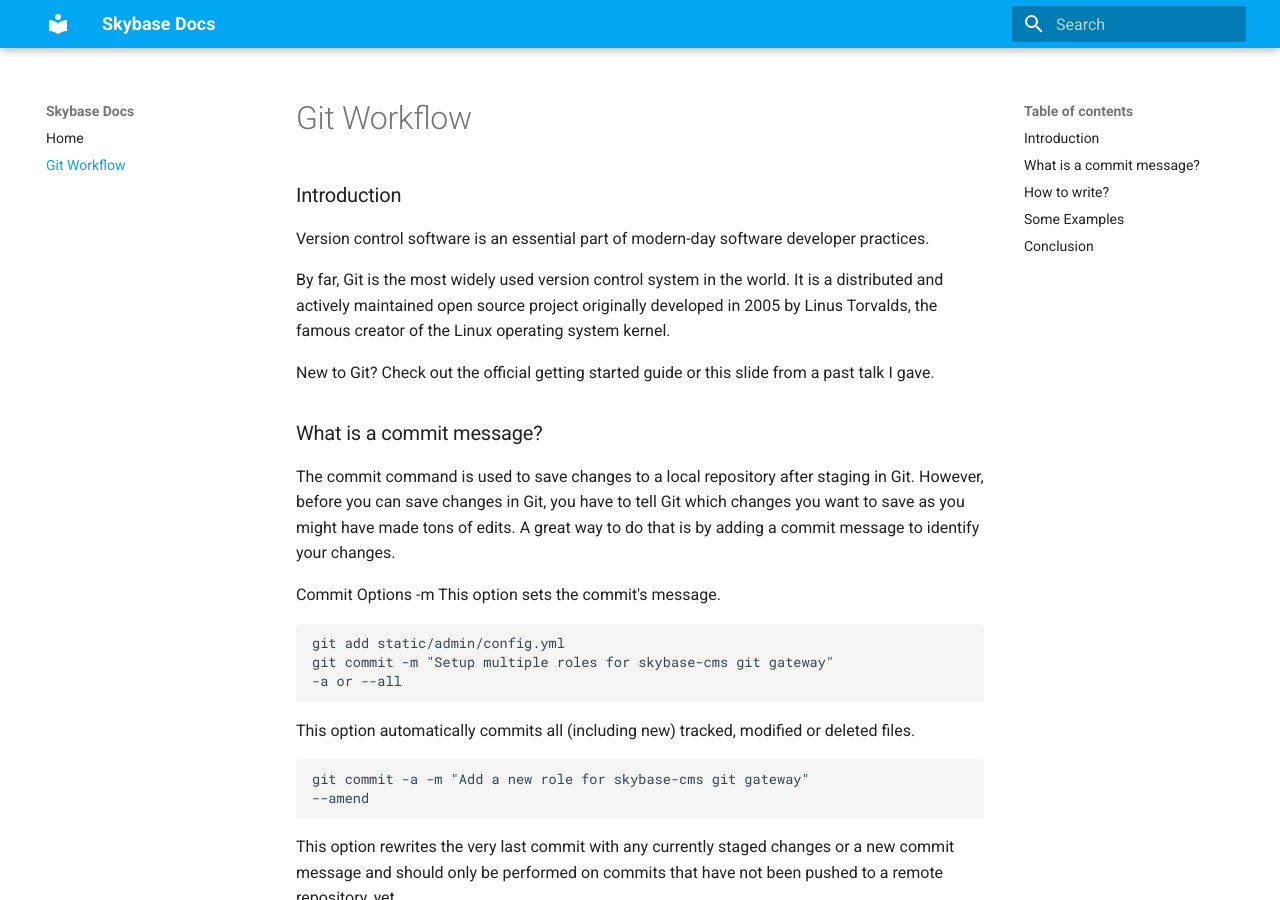
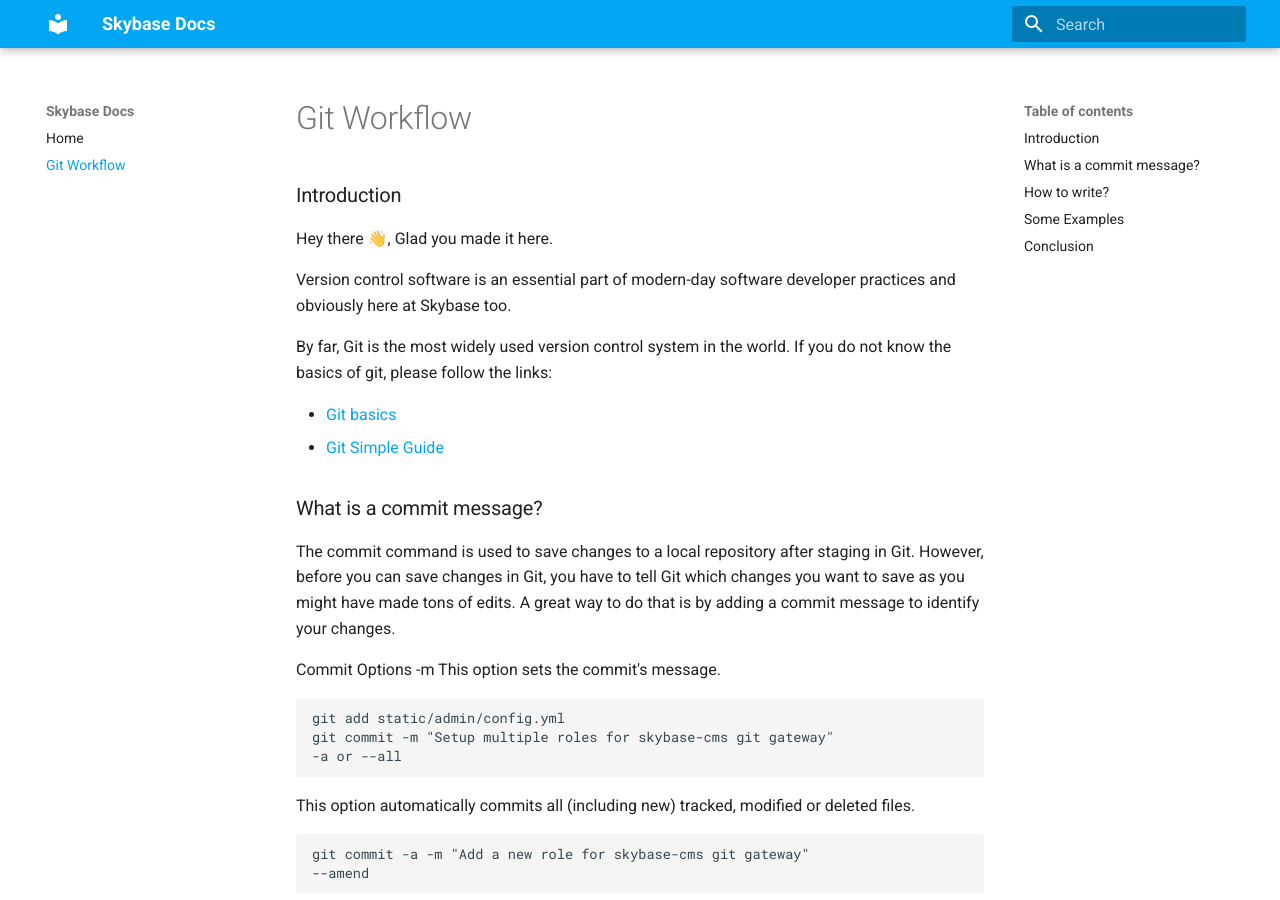
Before and after one commit to skybaseinnovations/docs, an MkDocs documentation site: the page built from docs/git.md, in a window 1280 px wide and 900 px high. Built offline with MkDocs 1.6.1 and Material for MkDocs 9.7.7, drawn with Linux system fonts in a browser that asks for light colours; some of the changed text lies outside the part shown.

Commit message:
Update git page

```diff
--- a/docs/git.md
+++ b/docs/git.md
@@ -1,9 +1,12 @@
 ### Introduction
-Version control software is an essential part of modern-day software developer practices.
+Hey there 👋, Glad you made it here.
 
-By far, Git is the most widely used version control system in the world. It is a distributed and actively maintained open source project originally developed in 2005 by Linus Torvalds, the famous creator of the Linux operating system kernel.
+Version control software is an essential part of modern-day software developer practices and obviously here at Skybase too.
 
-New to Git? Check out the official getting started guide or this slide from a past talk I gave.
+By far, Git is the most widely used version control system in the world. If you do not know the basics of git, please follow the links:
+
+- [Git basics](https://www.freecodecamp.org/news/learn-the-basics-of-git-in-under-10-minutes-da548267cc91/)
+- [Git Simple Guide](https://rogerdudler.github.io/git-guide/)
 
 ### What is a commit message?
 The commit command is used to save changes to a local repository after staging in Git. However, before you can save changes in Git, you have to tell Git which changes you want to save as you might have made tons of edits. A great way to do that is by adding a commit message to identify your changes.
@@ -145,3 +148,6 @@
 ### Conclusion
 
 The most important part of a commit message is that it should be clear and meaningful. In the long run, writing good commit messages shows how much of a collaborator you are. The benefits of writing good commit messages are not only limited to your team, but indeed expand to yourself and future contributors.
+
+Happy Coding ✌️
+- Skybase Team
```
